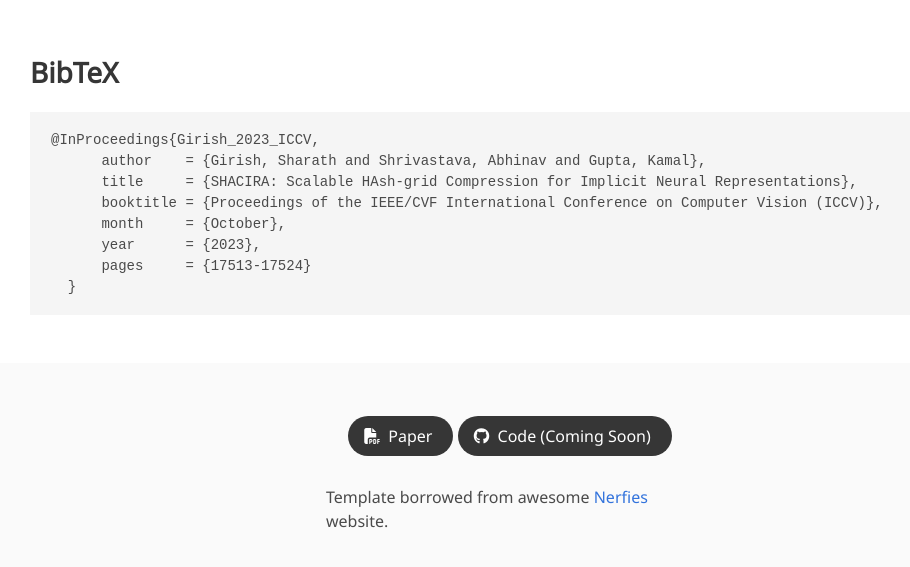
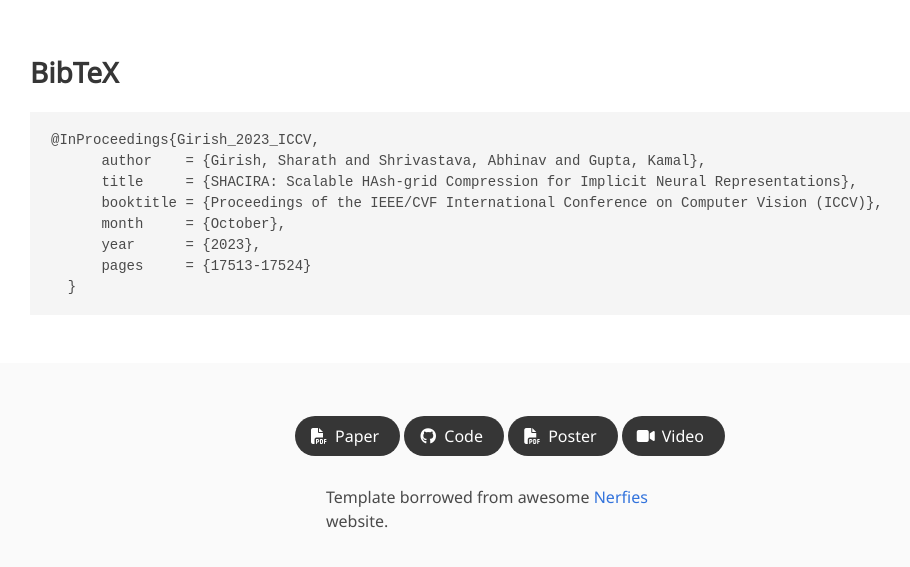
Before and after one commit to shacira/shacira.github.io, a plain HTML site: page index.html in a window 1280 px wide. Shown: the part 5439-6006 px from the top of the page, without its empty margins (130-1040 px from the left). Drawn offline with nearby package versions, Linux system fonts and the light colour scheme; some icons are missing; a web font is replaced by a local one.

Commit message:
update footer

```diff
--- a/index.html
+++ b/index.html
@@ -353,8 +353,9 @@
 <footer class="footer">
   <div class="container">
     <div class="content has-text-centered">
+      <!-- PDF Link. -->
       <span class="link-block">
-        <a href="https://www.dropbox.com/e/scl/fi/dttm7p6h4mt518h4c15x1/HashCompression_ICCV2023.pdf?dl=0&rlkey=0ui9bkamhyn04pg7sdixzqyda"
+        <a href="https://openaccess.thecvf.com/content/ICCV2023/papers/Girish_SHACIRA_Scalable_HAsh-grid_Compression_for_Implicit_Neural_Representations_ICCV_2023_paper.pdf"
            class="external-link button is-normal is-rounded is-dark">
           <span class="icon">
               <i class="fas fa-file-pdf"></i>
@@ -362,14 +363,36 @@
           <span>Paper</span>
         </a>
       </span>
+
       <!-- Code Link. -->
       <span class="link-block">
-        <a href=""
+        <a href="https://github.com/Sharath-girish/Shacira"
            class="external-link button is-normal is-rounded is-dark">
           <span class="icon">
               <i class="fab fa-github"></i>
           </span>
-          <span>Code (Coming Soon)</span>
+          <span>Code</span>
+          </a>
+      </span>
+
+      <!-- Poster Link. -->
+      <span class="link-block">
+        <a href="https://www.dropbox.com/scl/fi/07zcx1abnpucjccsth1vy/Poster_Shacira_ICCV2023.pdf?rlkey=7iub05faiejz6ofhikrnochb3&dl=0"
+           class="external-link button is-normal is-rounded is-dark">
+          <span class="icon">
+              <i class="fas fa-file-pdf"></i>
+          </span>
+          <span>Poster</span>
+          </a>
+      </span>
+      <!-- Video Link. -->
+      <span class="link-block">
+        <a href="https://youtu.be/zRr9ZqlmSzY"
+           class="external-link button is-normal is-rounded is-dark">
+          <span class="icon">
+              <i class="fa fa-video"></i>
+          </span>
+          <span>Video</span>
           </a>
       </span>
 
```
